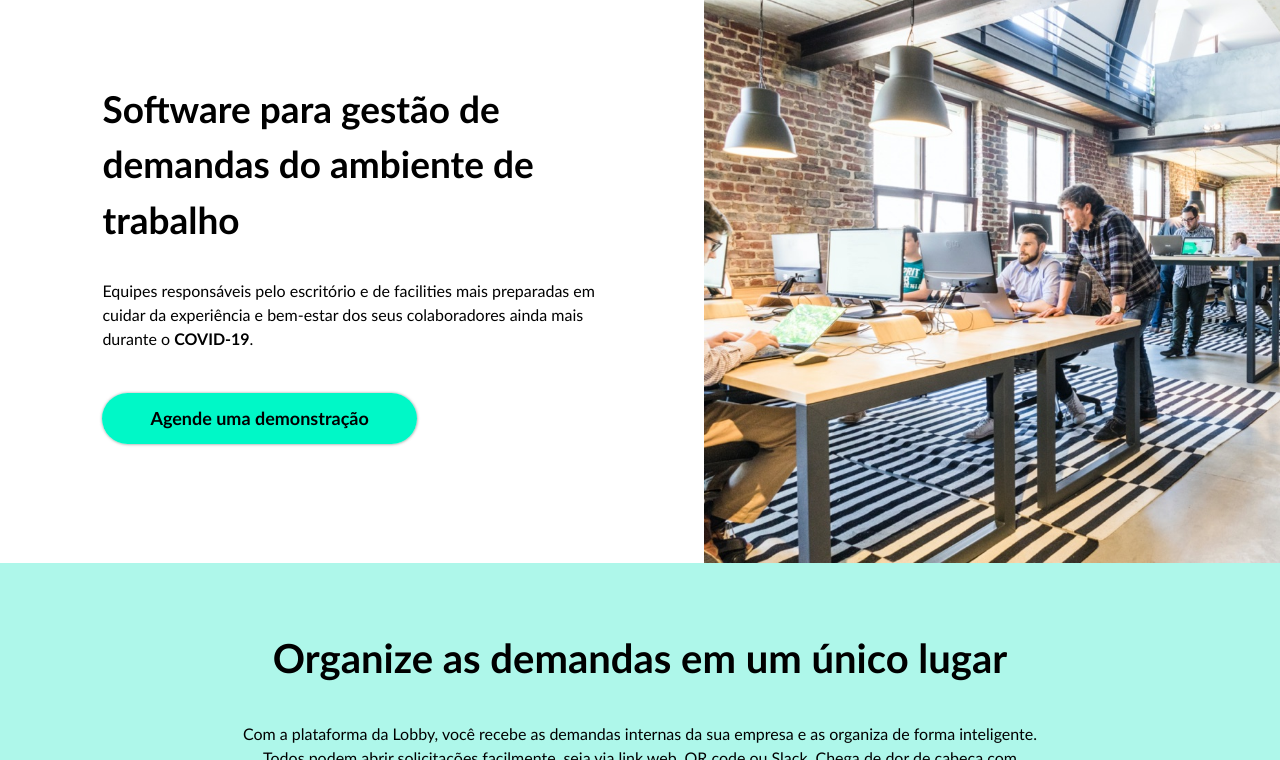
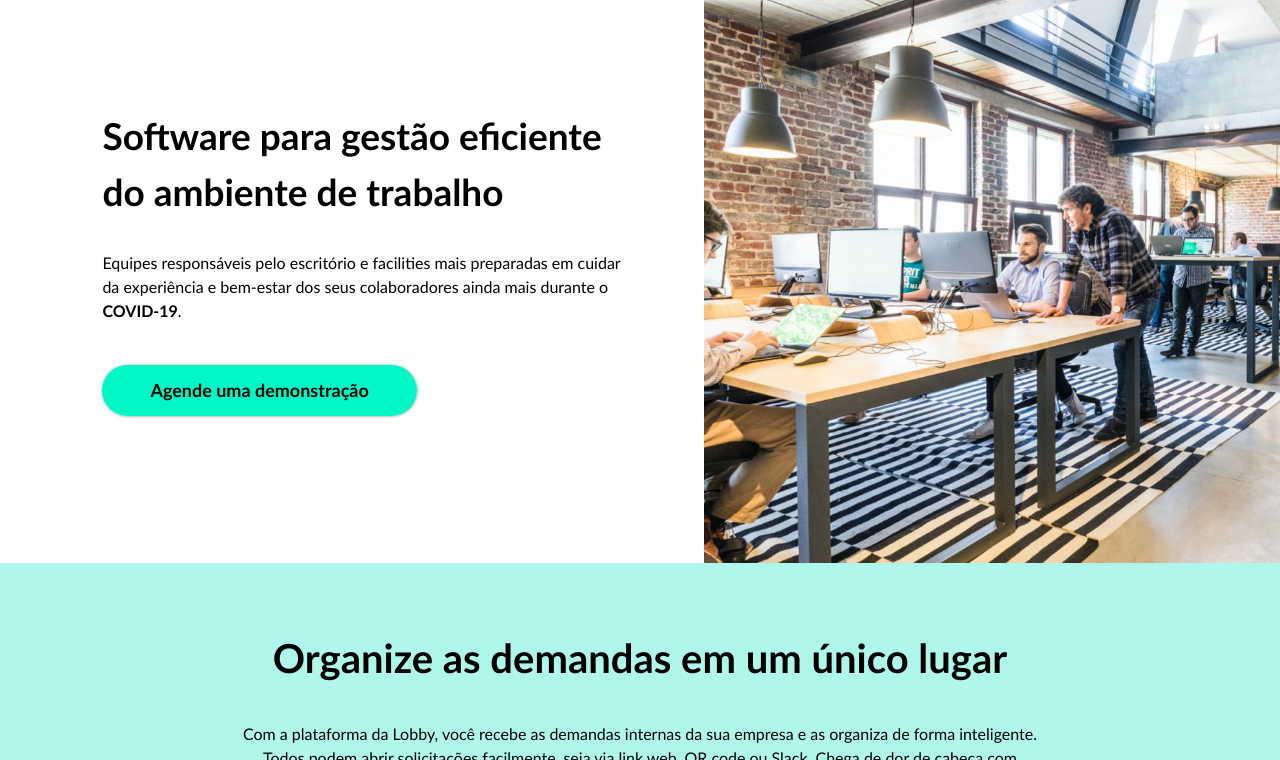
Before and after one commit to lobby-tech/lobby.tech, a Jekyll site: the page built from index.html, in a window 1280 px wide and 900 px high, cut to the strip 140-900 px from the top of the window. Built offline with Jekyll 4.4.1, drawn with Linux system fonts in a browser that asks for light colours.

Commit message:
Changed headline text

```diff
--- a/index.html
+++ b/index.html
@@ -1,6 +1,6 @@
 ---
 title: Lobby - Gestão eficiente do ambiente de trabalho
-description: Equipes de gestão do escritório e de facilities mais preparadas em cuidar da experiência e bem-estar dos seus colaboradores
+description: Equipes de gestão do escritório e facilities mais preparadas em cuidar da experiência e bem-estar dos seus colaboradores
 layout: home
 ---
 <header>
@@ -17,9 +17,9 @@ layout: home
 <main>
   <section class="billboard">
     <div class="billboard__content">
-      <h1 class="billboard_title">Software para gestão de demandas do ambiente de trabalho</h1>
+      <h1 class="billboard_title">Software para gestão eficiente do ambiente de trabalho</h1>
       <p>
-        Equipes responsáveis pelo escritório e de facilities mais preparadas em cuidar da experiência e bem-estar dos seus colaboradores ainda mais durante o <b>COVID-19</b>.
+        Equipes responsáveis pelo escritório e facilities mais preparadas em cuidar da experiência e bem-estar dos seus colaboradores ainda mais durante o <b>COVID-19</b>.
       </p>
       <a
         rel="noopener"
```
